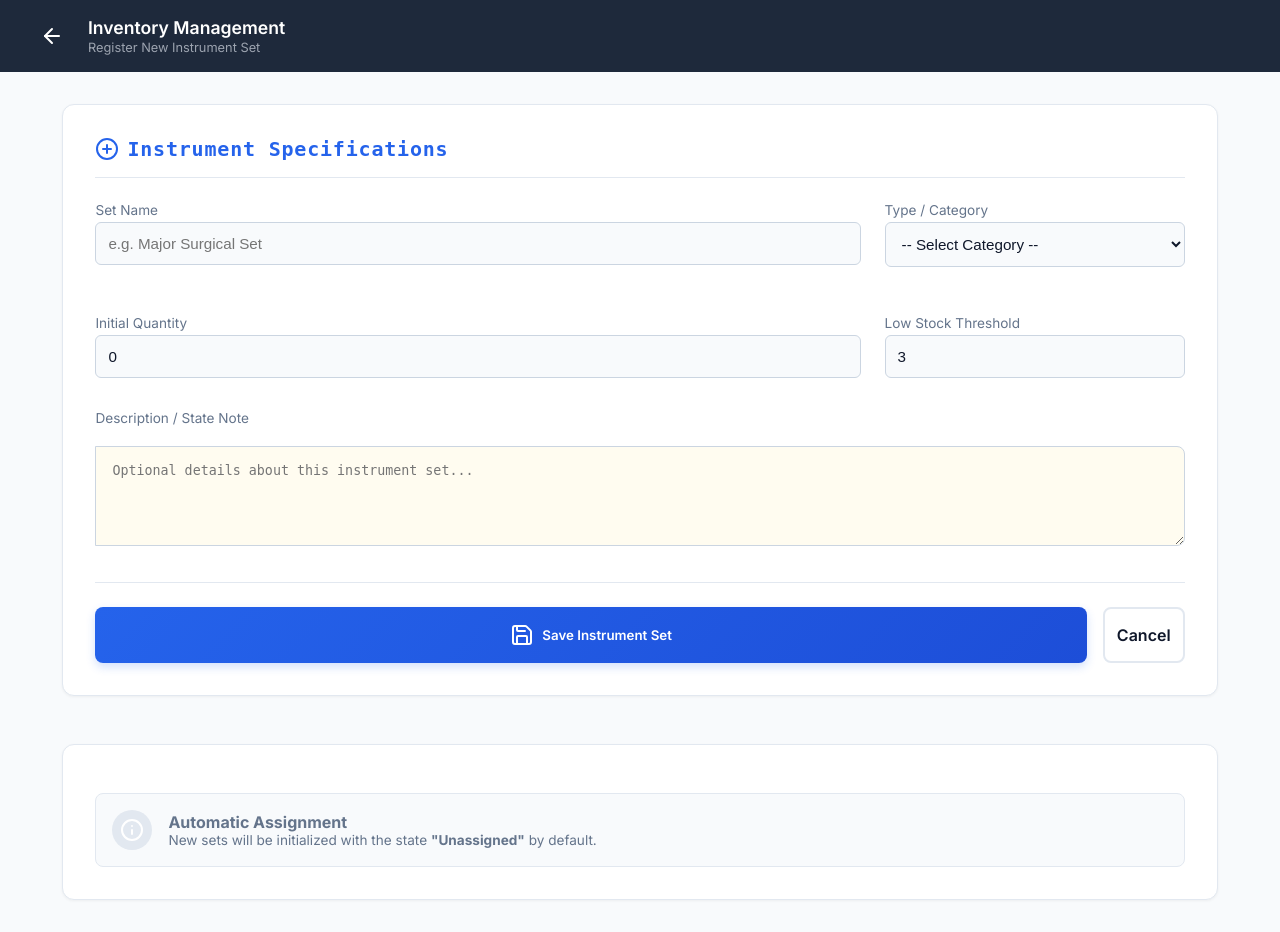
After one commit to MohamedBadawy19/CSSD_Management_System, a Django app: page /dashboard/admin/inventory/create/ in a window 1280 px wide. The commit adds this page. Run offline with Django 5.2, Linux system fonts and the light colour scheme; a user stored in the database is signed in.

Commit message:
add more features

```diff
--- a/CSSD_Management_System/CSSD_Management_System/forms.py
+++ b/CSSD_Management_System/CSSD_Management_System/forms.py
@@ -1,7 +1,7 @@
 from django import forms
 from django.contrib.auth.forms import AuthenticationForm
 from django.utils.translation import gettext_lazy as _
-from .models import SterilizationBatch
+from .models import SterilizationBatch , InventoryItem
 
 class EmailLoginForm(AuthenticationForm):
     username = forms.EmailField(
@@ -48,3 +48,16 @@ class SterilizationBatchForm(forms.ModelForm):
         if duration <= 0:
             raise forms.ValidationError('Cycle duration must be greater than 0.')
         return duration
+
+
+class InventoryItemForm(forms.ModelForm):
+    class Meta:
+        model = InventoryItem
+        fields = ['name', 'category', 'current_stock', 'min_threshold']
+
+    def clean_name(self):
+        name = self.cleaned_data.get('name')
+        # This handles the "duplicate error message" requirement
+        if InventoryItem.objects.filter(name__iexact=name).exists():
+            raise forms.ValidationError("An instrument set with this name already exists.")
+        return name
--- a/CSSD_Management_System/CSSD_Management_System/models.py
+++ b/CSSD_Management_System/CSSD_Management_System/models.py
@@ -2,7 +2,7 @@ from django.db import models
 from django.contrib.auth.models import AbstractUser, BaseUserManager
 from django.utils.translation import gettext_lazy as _
 from django.utils import timezone
-
+from datetime import timedelta
 class CustomUserManager(BaseUserManager):
     def create_user(self, email, password=None, **extra_fields):
         if not email:
@@ -81,6 +81,11 @@ class InventoryItem(models.Model):
     category = models.CharField(max_length=100)
     current_stock = models.IntegerField(default=0)
     min_threshold = models.IntegerField(default=10)
+    status = models.CharField(
+        max_length=20,
+        default='Unassigned',
+        choices=[('Unassigned', 'Unassigned'), ('Assigned', 'Assigned')]
+    )
 
     @property
     def status(self):
@@ -140,23 +145,25 @@ class InstrumentRequest(models.Model):
         return f"REQ-{self.id:04d} - {self.status}"
 
     def get_eta(self):
-        """
-        Estimate completion time based on current status.
-        Each remaining step is ~30 minutes.
-        """
-        steps_remaining = {
-            'Requested': 5,
-            'Collected': 4,
-            'Cleaned': 3,
-            'Sterilized': 2,
-            'Packed': 1,
-            'Delivered': 0,
+        """Calculates ETA based on current status and average processing times."""
+        # Define average durations in minutes for each remaining step
+        durations = {
+            'Requested': 120,  # 2 hours total
+            'Collected': 90,   # 1.5 hours remaining
+            'Cleaned': 60,     # 1 hour remaining
+            'Sterilized': 30,  # 30 mins remaining (packing/delivery)
+            'Packed': 15,      # 15 mins remaining
+            'Delivered': 0
         }
-        remaining = steps_remaining.get(self.status, 0)
-        if remaining == 0:
-            return None
-        eta = timezone.now() + timezone.timedelta(minutes=remaining * 30)
-        return eta
+
+        if self.status == 'Delivered':
+            return "Ready"
+        remaining_minutes = durations.get(self.status, 0)
+        # Use the current time or last update time as a base
+        eta_time = timezone.now() + timedelta(minutes=remaining_minutes)
+
+
+        return f"Ready by ~{eta_time.strftime('%I:%M %p')}"
 
 class RequestItem(models.Model):
     request = models.ForeignKey(InstrumentRequest, on_delete=models.CASCADE, related_name='items')
--- /dev/null
+++ b/CSSD_Management_System/CSSD_Management_System/templates/admin-inventory-create.html
@@ -0,0 +1,116 @@
+{% load static %}
+<!DOCTYPE html>
+<html lang="en">
+<head>
+  <meta charset="UTF-8">
+  <meta name="viewport" content="width=device-width, initial-scale=1.0">
+  <title>Register Instrument - Admin</title>
+  <link rel="stylesheet" href="{% static 'styles.css' %}">
+  <link rel="stylesheet" href="{% static 'extended_styles.css' %}">
+  <script src="https://unpkg.com/lucide@latest"></script>
+</head>
+<body>
+  <div class="dashboard-wrapper theme-blue">
+    <nav class="dashboard-nav theme-dark-blue">
+      <div class="nav-brand">
+        <a href="{% url 'cssd_dashboard' %}" class="btn-back-icon">
+          <i data-lucide="arrow-left"></i>
+        </a>
+        <div class="nav-title">
+          <h2>Inventory Management</h2>
+          <p>Register New Instrument Set</p>
+        </div>
+      </div>
+    </nav>
+
+    <main class="dashboard-main details-main">
+      <div class="container-center">
+
+        {% if messages %}
+            {% for message in messages %}
+                <div class="alert {% if message.tags %}alert-{{ message.tags }}{% endif %}"
+                     style="background: #fef2f2; border: 1px solid #fca5a5; color: #b91c1c; padding: 1rem; border-radius: 8px; margin-bottom: 1.5rem; display: flex; align-items: center; gap: 0.5rem;">
+                    <i data-lucide="alert-circle"></i>
+                    {{ message }}
+                </div>
+            {% endfor %}
+        {% endif %}
+
+        <div class="detail-card">
+          <div class="card-header" style="margin-bottom: 1.5rem; border-bottom: 1px solid #e2e8f0; padding-bottom: 1rem;">
+            <h3 style="display: flex; align-items: center; gap: 0.5rem;">
+                <i data-lucide="plus-circle" class="icon-blue"></i>
+                Instrument Specifications
+            </h3>
+          </div>
+
+          <form method="POST" class="sg-form">
+            {% csrf_token %}
+
+            <div class="grid-2-col">
+              <div class="form-group" style="margin-bottom: 1.5rem;">
+                <label class="sg-label">Set Name</label>
+                <input type="text" name="name" class="form-input" placeholder="e.g. Major Surgical Set" required
+                       style="width: 100%; padding: 0.75rem; border: 1px solid #cbd5e1; border-radius: 6px;">
+                {% if form.name.errors %}
+                   <p style="color: #ef4444; font-size: 0.875rem; margin-top: 0.25rem;">{{ form.name.errors.0 }}</p>
+                {% endif %}
+              </div>
+
+              <div class="form-group" style="margin-bottom: 1.5rem;">
+                <label class="sg-label">Type / Category</label>
+                <select name="category" class="form-input" style="width: 100%; padding: 0.75rem; border: 1px solid #cbd5e1; border-radius: 6px;" required>
+                  <option value="">-- Select Category --</option>
+                  <option value="General">General</option>
+                  <option value="Orthopedic">Orthopedic</option>
+                  <option value="Cardiac">Cardiac</option>
+                  <option value="Neurology">Neurology</option>
+                </select>
+              </div>
+
+              <div class="form-group" style="margin-bottom: 1.5rem;">
+                <label class="sg-label">Initial Quantity</label>
+                <input type="number" name="current_stock" class="form-input" min="0" value="0" required
+                       style="width: 100%; padding: 0.75rem; border: 1px solid #cbd5e1; border-radius: 6px;">
+              </div>
+
+              <div class="form-group" style="margin-bottom: 1.5rem;">
+                <label class="sg-label">Low Stock Threshold</label>
+                <input type="number" name="min_threshold" class="form-input" min="1" value="3" required
+                       style="width: 100%; padding: 0.75rem; border: 1px solid #cbd5e1; border-radius: 6px;">
+              </div>
+            </div>
+
+            <div class="form-group" style="margin-top: 0.5rem; margin-bottom: 2rem;">
+              <label class="sg-label">Description / State Note</label>
+              <textarea name="notes" class="notes-box" placeholder="Optional details about this instrument set..."
+                        style="width: 100%; min-height: 100px; border: 1px solid #cbd5e1;"></textarea>
+            </div>
+
+            <div class="action-footer" style="padding-top: 1.5rem; border-top: 1px solid #e2e8f0;">
+              <button type="submit" class="btn-primary flex-1" style="width: 100%; border: none; cursor: pointer;">
+                <i data-lucide="save"></i> Save Instrument Set
+              </button>
+              <a href="{% url 'cssd_dashboard' %}" class="btn-outline" style="text-decoration:none; text-align: center;">
+                Cancel
+              </a>
+            </div>
+          </form>
+        </div>
+
+        <div class="detail-card assigned-card" style="margin-top: 1.5rem;">
+            <div class="technician-badge" style="background: #f8fafc; color: #64748b; border: 1px solid #e2e8f0;">
+              <div class="avatar" style="background: #e2e8f0;"><i data-lucide="info"></i></div>
+              <div>
+                <strong>Automatic Assignment</strong>
+                <p>New sets will be initialized with the state <b>"Unassigned"</b> by default.</p>
+              </div>
+            </div>
+        </div>
+
+      </div>
+    </main>
+  </div>
+  <script>lucide.createIcons();</script>
+</body>
+</html>
--- a/CSSD_Management_System/CSSD_Management_System/urls.py
+++ b/CSSD_Management_System/CSSD_Management_System/urls.py
@@ -30,4 +30,5 @@ urlpatterns = [
     # Hospital Admin
     path('dashboard/hospital/report/', views.hospital_report, name='hospital_report'),
     path('dashboard/hospital/audit/', views.hospital_audit, name='hospital_audit'),
+    path('dashboard/admin/inventory/create/', views.admin_inventory_create, name='admin_inventory_create'),
 ]
--- a/CSSD_Management_System/CSSD_Management_System/views.py
+++ b/CSSD_Management_System/CSSD_Management_System/views.py
@@ -6,7 +6,7 @@ from django.http import HttpResponse, JsonResponse
 from django.db.models import F, Q
 from django.utils import timezone
 
-from .forms import EmailLoginForm, SterilizationBatchForm
+from .forms import EmailLoginForm, SterilizationBatchForm , InventoryItemForm
 from .decorators import cssd_staff_required, admin_required, hospital_admin_required
 from .models import (
     InstrumentRequest, RequestItem, InventoryItem,
@@ -54,7 +54,8 @@ def logout_view(request):
 def dashboard_router(request):
     role = request.user.role
     if role == 'System Administrator':
-        return redirect('/admin/')
+        # Change this from redirect('/admin/') to your custom admin dashboard
+        return redirect('admin_inventory_create')
     elif role in ['CSSD Technician', 'Hospital Administrator']:
         return redirect('cssd_dashboard')
     elif role == 'Department Nurse':
@@ -384,3 +385,17 @@ def hospital_audit(request):
             Q(items__inventory_item__name__icontains=query)
         ).distinct().order_by('-submitted_at')
     return render(request, 'hospital-audit.html', {'results': results, 'query': query})
+
+
+@login_required
+@admin_required
+def admin_inventory_create(request):
+    if request.method == 'POST':
+        form = InventoryItemForm(request.POST)
+        if form.is_valid():
+            item = form.save()
+            messages.success(request, f"Instrument '{item.name}' registered successfully.")
+            return redirect('cssd_inventory_alerts') # Or your inventory list
+    else:
+        form = InventoryItemForm()
+    return render(request, 'admin-inventory-create.html', {'form': form})
```
Also changed, not shown: CSSD_Management_System/CSSD_Management_System/templates/nurse-dashboard.html (+14 -6 lines), CSSD_Management_System/db.sqlite3.
